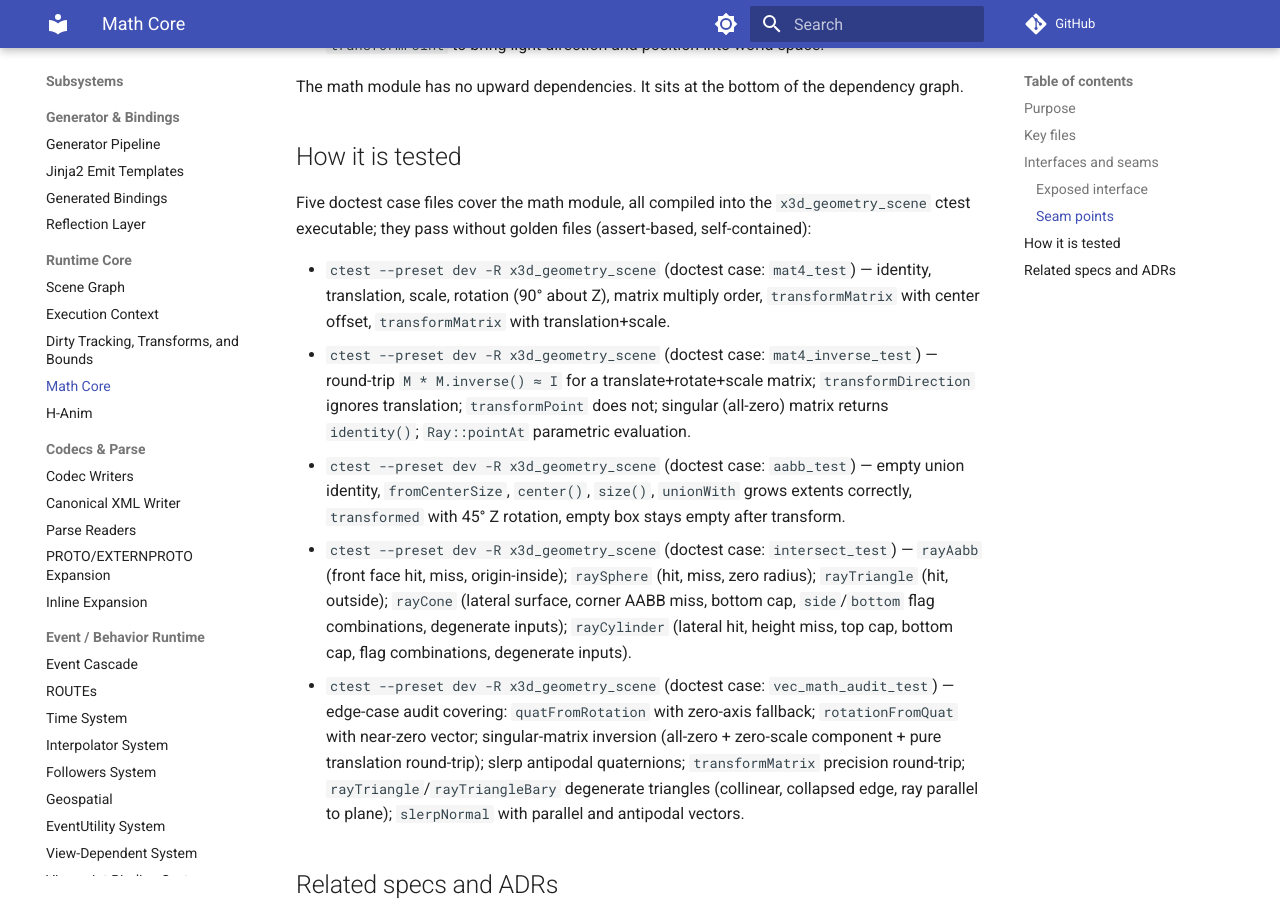
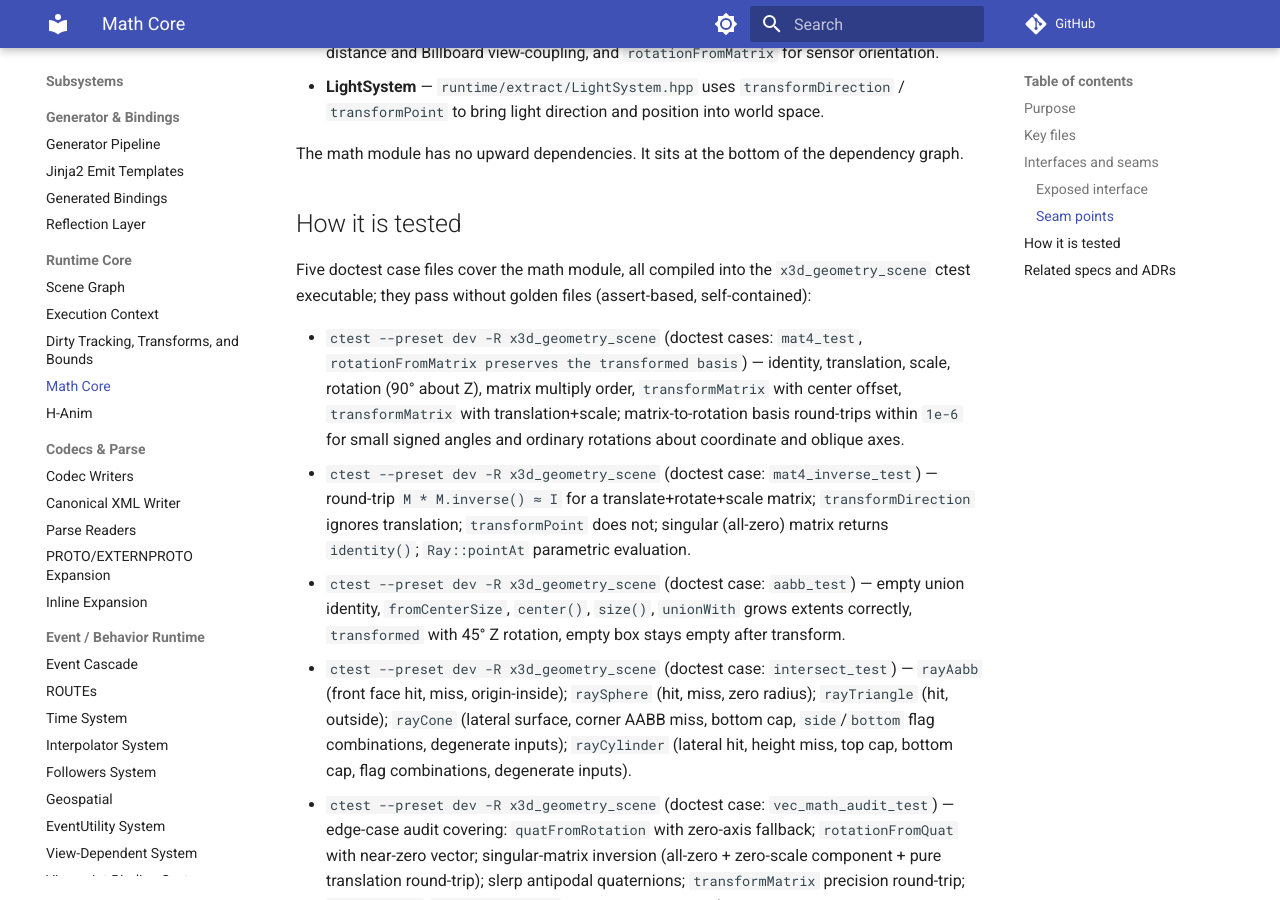
Before and after one commit to delta9000/x3d-cpp, an MkDocs documentation site: the page built from docs/wiki/subsystems/math.md, in a window 1280 px wide and 900 px high, scrolled down 3223 px. Built offline with MkDocs 1.6.1 and Material for MkDocs 9.7.7, drawn with Linux system fonts in a browser that asks for light colours; comment, search, counter and statistics services are not loaded; some of the changed text lies outside the part shown.

Commit message:
fix(math): keep small rotations in rotationFromMatrix; navigation reuses the shared math
The extracted quaternion was not normalized before the axis-angle
conversion, so rotations below about 3e-4 rad collapsed to zero
(basis error 2.4e-4; now 6e-8). NavigationSystem drops its private
matrix-to-rotation and quaternion-product copies, unused pointer
revision bookkeeping and a single-use helper.

```diff
--- a/docs/wiki/subsystems/math.md
+++ b/docs/wiki/subsystems/math.md
@@ -27,6 +27,9 @@
 | `runtime/math/tests/` | Unit test executables: `mat4_test.cpp`, `mat4_inverse_test.cpp`, `aabb_test.cpp`, `intersect_test.cpp`, `vec_math_audit_test.cpp`. |
 
 `Mat4.hpp` has one intra-runtime dependency: `runtime/events/Interpolation.hpp` for the `Quat` type and `quatFromRotation`/`rotationFromQuat` helpers it uses in `Mat4::rotation` and `rotationFromMatrix`. All other math headers depend only on `Mat4.hpp` (and transitively `X3Dtypes.hpp` and `Interpolation.hpp`).
+
+`rotationFromMatrix` normalizes its extracted quaternion before converting to
+axis-angle so float matrix rounding does not erase small rotations.
 
 ## Interfaces and seams
 
@@ -112,7 +115,7 @@
 
 Five doctest case files cover the math module, all compiled into the `x3d_geometry_scene` ctest executable; they pass without golden files (assert-based, self-contained):
 
-- `ctest --preset dev -R x3d_geometry_scene` (doctest case: `mat4_test`) — identity, translation, scale, rotation (90° about Z), matrix multiply order, `transformMatrix` with center offset, `transformMatrix` with translation+scale.
+- `ctest --preset dev -R x3d_geometry_scene` (doctest cases: `mat4_test`, `rotationFromMatrix preserves the transformed basis`) — identity, translation, scale, rotation (90° about Z), matrix multiply order, `transformMatrix` with center offset, `transformMatrix` with translation+scale; matrix-to-rotation basis round-trips within `1e-6` for small signed angles and ordinary rotations about coordinate and oblique axes.
 - `ctest --preset dev -R x3d_geometry_scene` (doctest case: `mat4_inverse_test`) — round-trip `M * M.inverse() ≈ I` for a translate+rotate+scale matrix; `transformDirection` ignores translation; `transformPoint` does not; singular (all-zero) matrix returns `identity()`; `Ray::pointAt` parametric evaluation.
 - `ctest --preset dev -R x3d_geometry_scene` (doctest case: `aabb_test`) — empty union identity, `fromCenterSize`, `center()`, `size()`, `unionWith` grows extents correctly, `transformed` with 45° Z rotation, empty box stays empty after transform.
 - `ctest --preset dev -R x3d_geometry_scene` (doctest case: `intersect_test`) — `rayAabb` (front face hit, miss, origin-inside); `raySphere` (hit, miss, zero radius); `rayTriangle` (hit, outside); `rayCone` (lateral surface, corner AABB miss, bottom cap, `side`/`bottom` flag combinations, degenerate inputs); `rayCylinder` (lateral hit, height miss, top cap, bottom cap, flag combinations, degenerate inputs).
```
Also changed, not shown: other parts of docs/wiki/subsystems/math.md (+1 -1 lines), docs/conformance/findings.yaml (+7 -0 lines), docs/wiki/subsystems/system-navigation.md (+6 -2 lines), 3 other files.
